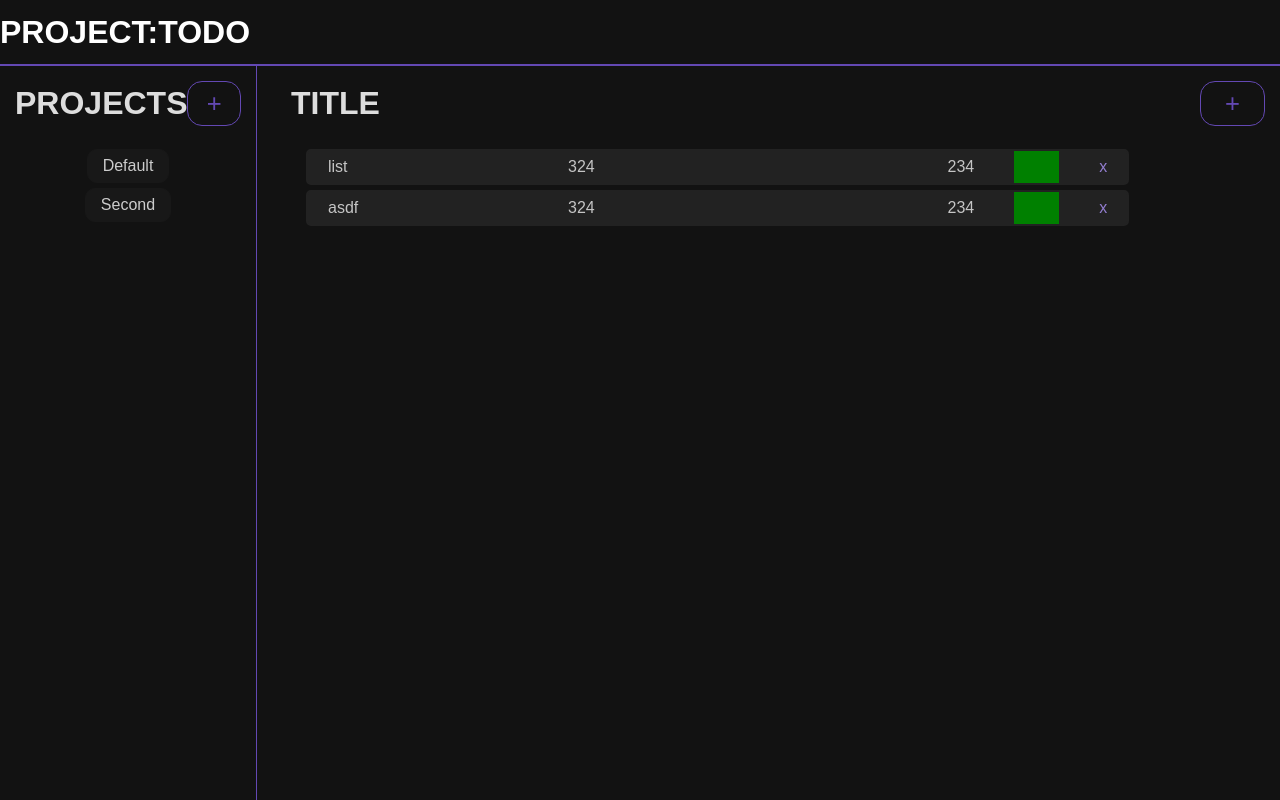
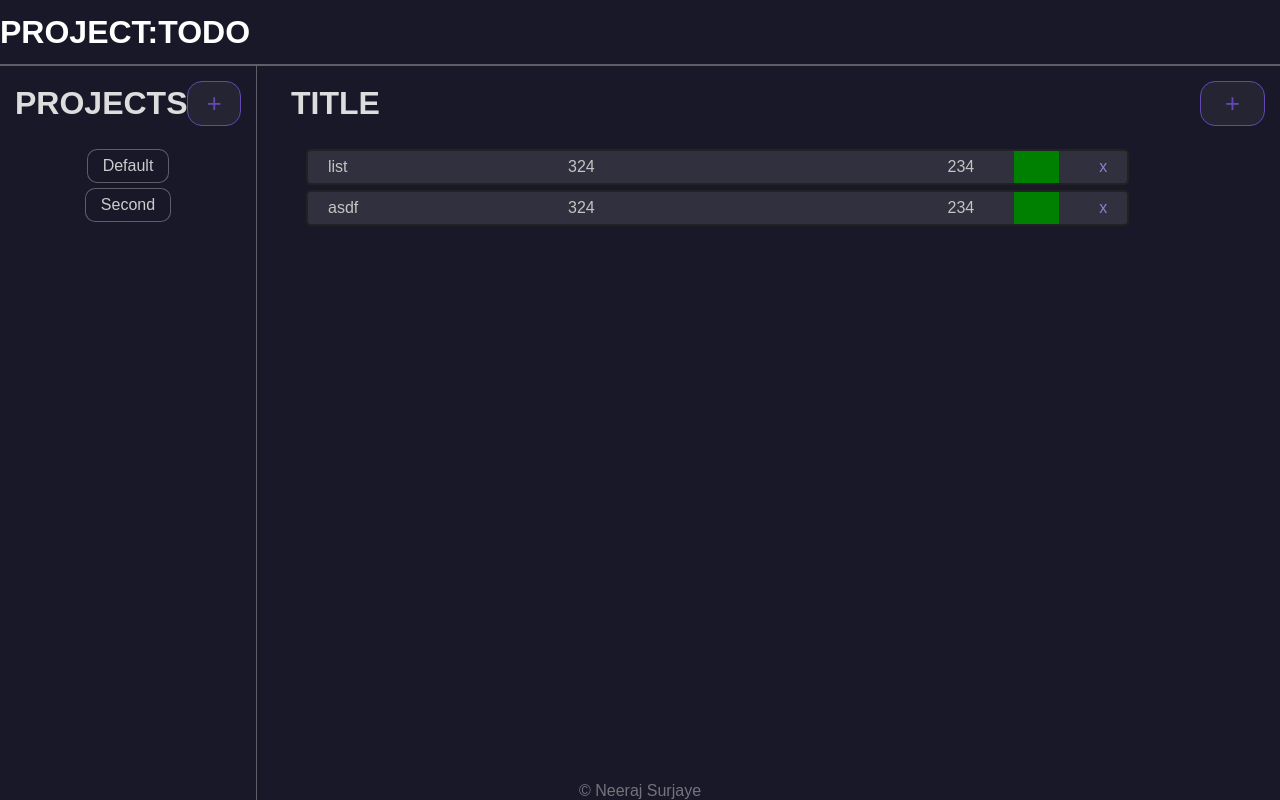
Before and after one commit to neerajsurjaye/todo, a plain HTML site: page index.html in a window 1280 px wide. Drawn offline with Linux system fonts and the light colour scheme.

Commit message:
beta 0.6

```diff
--- a/css/style.css
+++ b/css/style.css
@@ -12,10 +12,10 @@ body{
 #nav-bar{
     position: fixed;
     top: 0;
-    background-color: #121212;
+    background-color:  #191828;
     width: 100%;
     height: 4rem;
-    border-bottom: solid 2px var(--accent);
+    border-bottom: solid 2px rgba(255 , 255 , 255 , 0.3);
     z-index: 2;
     color: white;
     display: flex;
@@ -29,8 +29,8 @@ body{
     margin-top: 4rem;
     width: 20%;
     height: 100%;
-    background-color: #121212;
-    border-right: solid 1px var(--accent);
+    background-color:  #191828;
+    border-right: solid 1px rgba(255 , 255 , 255 , 0.3);
     z-index: 1;
     display: flex;
     flex-direction: column;
@@ -54,18 +54,22 @@ body{
     margin: 5px 15px;
     color: #ccc;
     text-transform: capitalize;
-    background-color: #181818;
+    background-color: #191828;
     height: 2rem;
     display: flex;
     align-items: center;
     padding: 0 15px;
     border-radius: 10px;
-    border: solid 1px #181818;
+    border: solid 1px rgba(255 , 255 , 255 , 0.3);
     transition: 0.1s;
 }
 
 .project-element:hover{
-    border: solid 1px var(--accent);
+    border: solid 3px var(--accent);
+}
+
+.project-element-selected{
+    background-color: rgba(255 , 255 , 255 , 0.1);
 }
 
 
@@ -76,7 +80,7 @@ body{
     width: 80%;
     right: 0;
     height: 100%;
-    background-color: #121212;
+    background-color:  #191828;
     display: flex;
     flex-direction: column;
 }
@@ -95,7 +99,7 @@ body{
     height: 2rem;
     color: white;
     border: 2px solid #222;
-    background-color: #222;
+    background-color: rgba(255 , 255 , 255 , 0.1);
 
     margin: 5px 50px;
     border-radius: 5px;
@@ -135,7 +139,6 @@ body{
 
 .todo-close{
     color: var(--light);
-    cursor: pointer;
 
 }
 
@@ -158,6 +161,8 @@ body{
     color: var(--accent);
     border-radius: 15px;
     transition: 0.05s;
+    background-color: rgba(255 , 255 , 255 , 0.05);
+
 }
 
 .primary-btn:hover{
@@ -257,3 +262,12 @@ body{
     margin-left: auto;
 
 }
+
+#footer{
+    position: fixed;
+    bottom: 0;
+    color:  rgba(255, 255, 255, 0.4);
+    z-index: 6;
+    width: 100%;
+    text-align: center;
+}
--- a/index.html
+++ b/index.html
@@ -71,6 +71,7 @@
 
         </div>
     </div>
+    <div id = "footer">© Neeraj Surjaye</div>
 
     <script src="./main.js"></script>
 </body>
```
Also changed, not shown: main.js.
